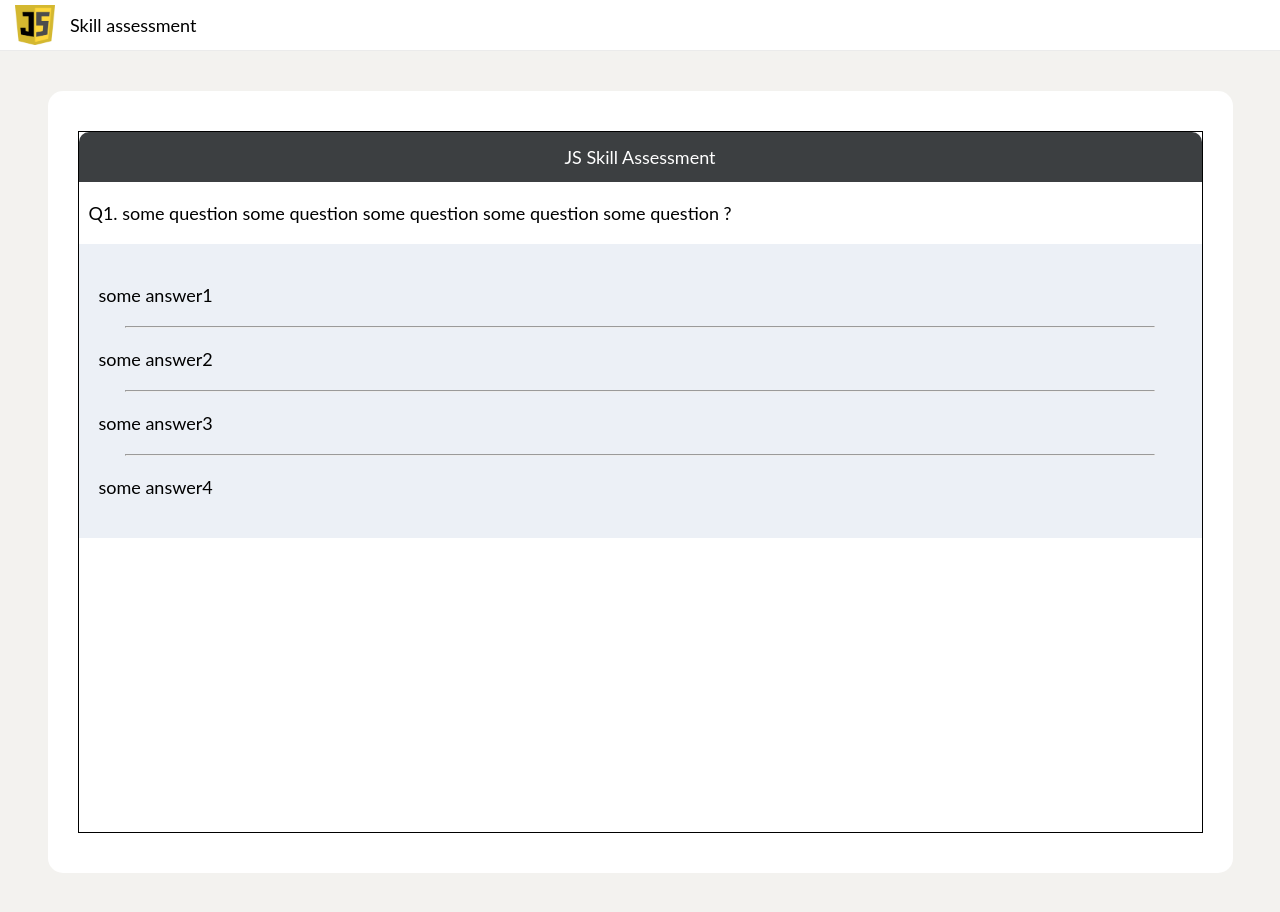
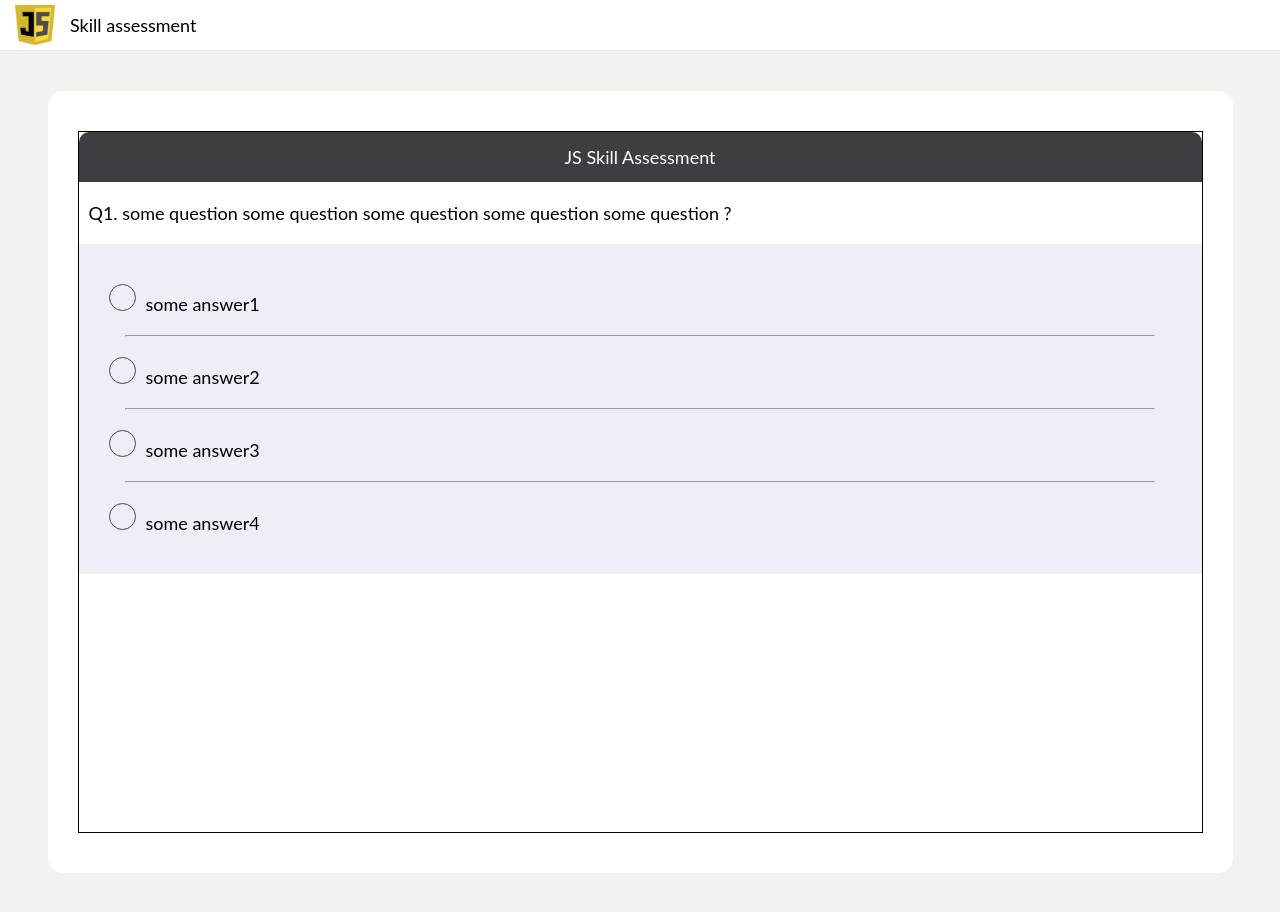
Before and after one commit to Anti-RakPro/Skill_Assessments, a React (Create React App) app: page / in a window 1280 px wide. Built offline with nearby package versions, Linux system fonts and the light colour scheme; no server answers; the HTML template or start-up script is replaced by a standard one.

Commit message:
init: checkbox options

```diff
--- /dev/null
+++ b/src/UI/Checkbox.js
@@ -0,0 +1,25 @@
+import React from "react";
+import classes from './Checkbox.module.css'
+
+
+function Checkbox ({obj, onChange}){
+console.log(obj)
+
+    const clas = `${classes.checkbox}
+    ${obj.showGray === true && classes.showGray}
+    ${obj.showGreen === true && classes.showGreen}
+    ${obj.showRed === true && classes.showRed}`
+
+    debugger
+    return (
+        <React.Fragment>
+            <div className={clas} onClick={onChange} />
+
+        </React.Fragment>
+
+    )
+
+}
+
+
+export default Checkbox
--- /dev/null
+++ b/src/UI/Checkbox.module.css
@@ -0,0 +1,22 @@
+.checkbox{
+    display: inline-block ;
+    height: 25px;
+    width: 25px;
+    border: 1px solid #45494A;
+    border-radius: 50%;
+    margin: 0 10px;
+}
+
+.showGray{
+    background-color: gray;
+    border: 1px solid gray;
+}
+
+.showGreen{
+
+    border: 1px solid green;
+}
+
+.showRed{
+    border: 1px solid red;
+}
--- a/src/components/Tests/Tests.js
+++ b/src/components/Tests/Tests.js
@@ -1,6 +1,7 @@
 import styles from './Tests.module.css'
 import FetchTest from "../../TestProvider/FetchTest";
 import {useState, useEffect, useReducer} from "react";
+import Checkbox from "../../UI/Checkbox";
 
 
 
@@ -111,6 +112,37 @@ const initialArg = {
     reference: "[Reference Javascript Comparison Operators](https://www.w3schools.com/js/js_operators.asp)"
 }
 
+const defaultObj =
+    // TODO
+    {chosen: false, showGray: false, showGreen: false, showRed: false}
+
+function postCurrentAnswer(state, action){
+
+
+
+    if (action.type === 'check0'){
+        const result = [{...defaultObj, chosen: true, showGray: true} , defaultObj, defaultObj, defaultObj]
+        console.log('check0',result)
+        return result
+    }
+    if (action.type === 'check1'){
+        const result =[defaultObj, {...defaultObj, chosen: true,showGray: true}, defaultObj, defaultObj]
+        console.log('check1',result)
+        return result
+    }
+    if (action.type === 'check2'){
+        const result =[defaultObj, defaultObj, {...defaultObj, chosen: true,showGray: true}, defaultObj]
+        console.log('check2',result)
+        return result
+    }
+    if (action.type === 'check3'){
+        const result =[defaultObj, defaultObj, defaultObj, {...defaultObj, chosen: true,showGray: true}]
+        console.log('check3',result)
+        return result
+    }
+
+
+}
 
 
 
@@ -121,6 +153,10 @@ function Tests() {
 
     const [allTests, setAllTests] = useState('')
     const [test, setTest] = useReducer(postReducer, initialArg)
+
+    const [currentQuestion, setCurrentQuestion] = useState('')
+    const [currentAnswer, setCurrentAnswer] = useReducer(postCurrentAnswer, [defaultObj,defaultObj,defaultObj,defaultObj])
+
 
     function postReducer(state, action) {
         if (action.type === 'NEXT QUESTION') {
@@ -142,7 +178,7 @@ function Tests() {
             const fifteenQuestions = arr.slice(0, 15)
             setAllTests(fifteenQuestions)
             setTest({type: 'NEXT QUESTION'})
-            console.log('fifteenQuestions',fifteenQuestions)
+            // console.log('fifteenQuestions',fifteenQuestions)
 
             return arr.slice(0, 15)
         }
@@ -166,7 +202,7 @@ function Tests() {
     }, [])
 
 
-    console.log(allTests)
+    // console.log(allTests)
 
 
     const SeparateLine = () => (
@@ -179,13 +215,13 @@ function Tests() {
             <div className={styles['test-question']}>{test.question}</div>
             <div className={styles['test-answers']}>
 
-                <biv className={styles['test-answer']}>{test.answers[0].answer}</biv>
+                <div className={styles['test-answer']}><Checkbox obj={currentAnswer[0]} onChange={()=>{setCurrentAnswer({type: 'check0'})}} />{test.answers[0].answer}</div>
                 <SeparateLine/>
-                <biv className={styles['test-answer']}>{test.answers[1].answer}</biv>
+                <div className={styles['test-answer']}><Checkbox obj={currentAnswer[1]} onChange={()=>{setCurrentAnswer({type: 'check1'})}} />{test.answers[1].answer}</div>
                 <SeparateLine/>
-                <biv className={styles['test-answer']}>{test.answers[2].answer}</biv>
+                <div className={styles['test-answer']}><Checkbox obj={currentAnswer[2]} onChange={()=>{setCurrentAnswer({type: 'check2'})}} />{test.answers[2].answer}</div>
                 <SeparateLine/>
-                <biv className={styles['test-answer']}>{test.answers[3].answer}</biv>
+                <div className={styles['test-answer']}><Checkbox obj={currentAnswer[3]} onChange={()=>{setCurrentAnswer({type: 'check3'})}} />{test.answers[3].answer}</div>
             </div>
 
         </div>
--- a/src/components/Tests/Tests.module.css
+++ b/src/components/Tests/Tests.module.css
@@ -29,7 +29,7 @@
     margin: 20px 0;
 }
 .separate-line{
-    backgroundColor: rgb(215,219,225);
+    background-color: rgb(215,219,225, 0.9);
     height: 0;
     width: 95%;
     margin: 0 auto;
```
